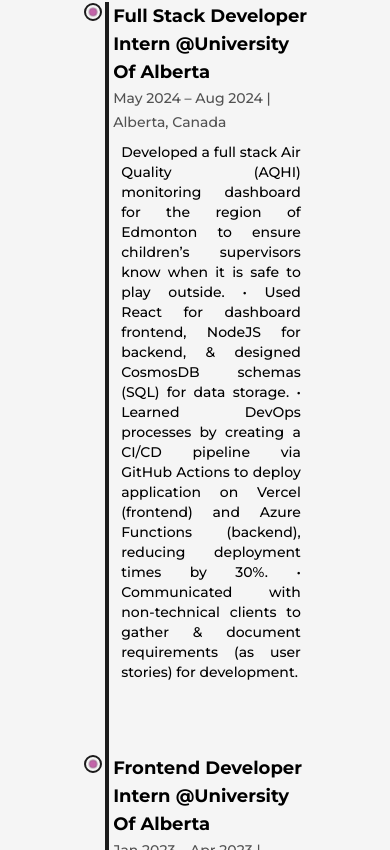
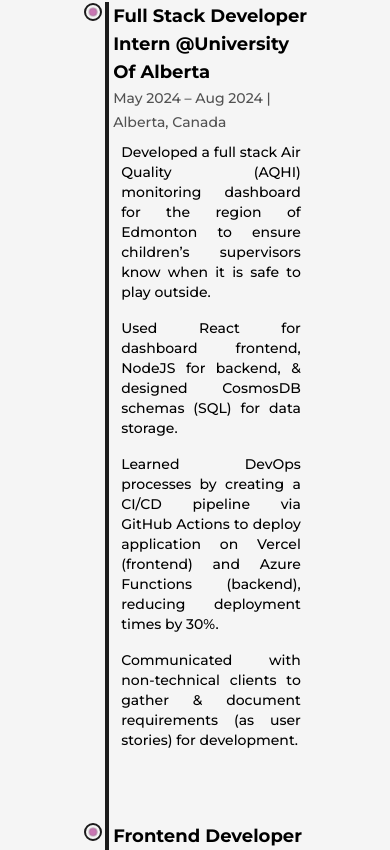
Before and after one commit to Fahrin0802/bushra_portfolio, a Next.js app: page /About in a window 390 px wide. Shown: the part 2174-3024 px from the top of the page. Built offline with nearby package versions, Linux system fonts and the light colour scheme.

Commit message:
mobile responsiveness added

```diff
--- a/src/components/Experience.js
+++ b/src/components/Experience.js
@@ -12,7 +12,7 @@
             <span className="capitalize text-dark/75 font-medium xs:text-sm">{time} | {address}</span>
                 <ul className="font-medium w-full md:text-sm">
                     {
-                        work.split('â€¢').map((bullet, index) => {
+                        work.split('• ').map((bullet, index) => {
                             return (
                                 <li key={index} className="p-2">
                                     <p style={{ textAlign: 'justify' }}>
```
